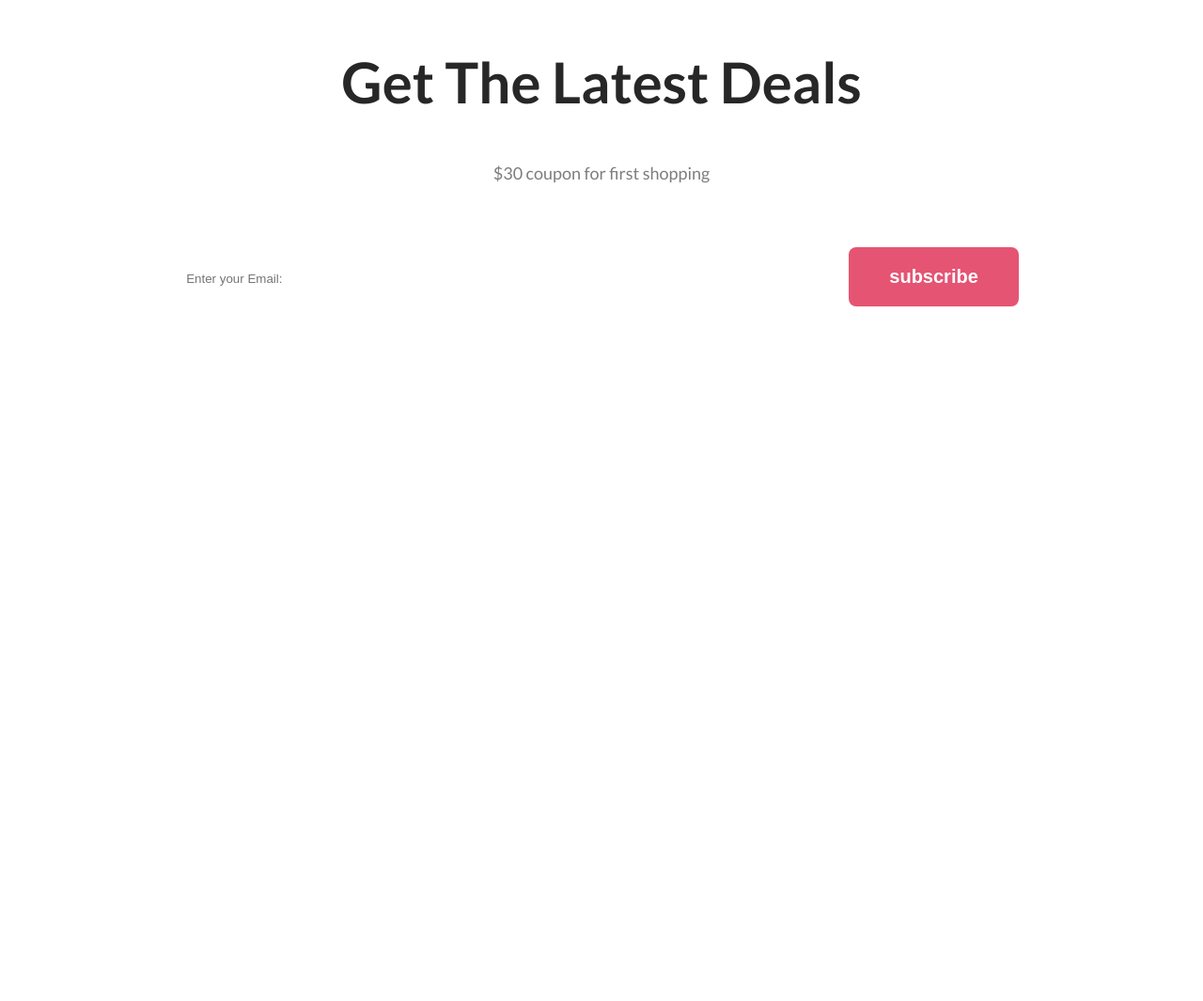
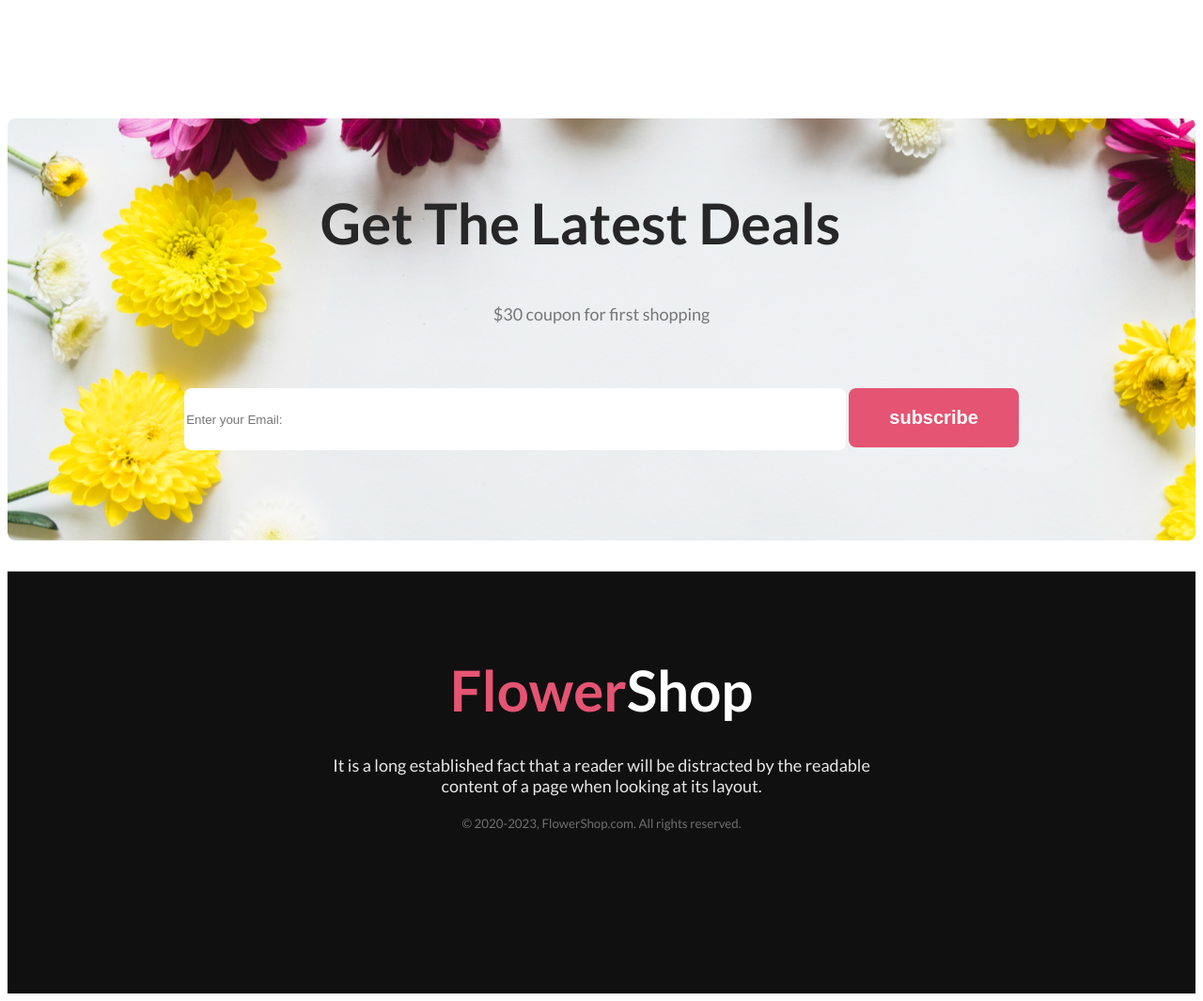
Before and after one commit to Pervage-Ahmed-Tuhin/flower-shop-project, a plain HTML site: page index.html in a window 1280 px wide. Shown: the part 3800-4865 px from the top of the page at 94% size. Before the commit the page ends 4137 px from the top, so only its background shows below. Drawn offline with Linux system fonts and the light colour scheme.

Commit message:
Copleted the flower shop project

```diff
--- a/index.html
+++ b/index.html
@@ -125,7 +125,7 @@
 
 
             <div class="main-box">
-                <h2 class="insta-title-info">Get The Latest Deals</h2>
+                <h2 class="insta-title-info optional-title">Get The Latest Deals</h2>
                 <p class="banner-description-info">$30 coupon for first shopping</p>
                 <form class="subscribe">
                     <input type="email" placeholder="Enter your Email:">
@@ -140,6 +140,15 @@
 
     <footer>
 
+        <h2 class="Footer-title-info"><span class="t1">Flower</span><span class="t2">Shop</span></h2>
+
+        <p class="footer-description">
+            It is a long established fact that a reader will be distracted by the readable <br> content of a page when looking at its layout.
+        </p>
+
+        <p class="footer-copy-rights"><small> &copy 2020-2023, FlowerShop.com. All rights reserved. </small></p>
+
+
     </footer>
 
 
--- a/style/styles.css
+++ b/style/styles.css
@@ -191,6 +191,7 @@ span{
     color: #272727;
     font-size: 60px;
     font-weight: 800;
+    padding-top: 75px ;
 }
 
 .image-of-four{
@@ -228,3 +229,53 @@ placeholder{
     font-size: 16px;
     font-weight: 400;
 }
+
+.main-box{
+    background-image: url('Rectangle\ 9.png');
+    max-width: 1440px;
+    margin: auto;
+    height: 449px;
+    border-radius: 8px;
+}
+
+.optional-title{
+    padding-right:45px ;
+}
+
+/* Footer section */
+
+footer{
+    max-width: 100%;
+    height: 449px;
+    background: #111010;
+}
+
+.Footer-title-info{
+    text-align: center;
+    font-size: 40px;
+    font-weight: 800;
+    padding-top: 90px;
+}
+
+.t1{
+    color: #E55473;
+    font-size: 60px;
+}
+.t2{
+    color: #FFF;
+    font-size: 60px;
+}
+
+.footer-description{
+    color: rgba(255, 255, 255, 0.90);
+    text-align: center;
+    font-size: 18px;
+    font-weight: 400;
+}
+
+.footer-copy-rights{
+    color: rgba(255, 255, 255, 0.40);
+    text-align: center;
+    font-size: 16px;
+    font-weight: 400;
+}
```
Also changed, not shown: style/Rectangle 9.png (added).
